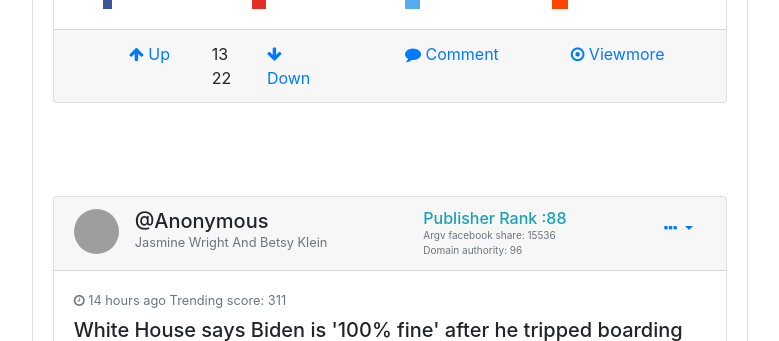
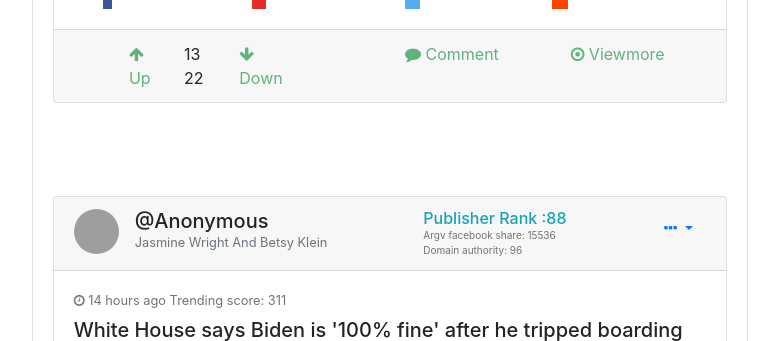
Before and after one commit to akatekhanh/Trendee, a Flask app: page /newsfeeds in a window 1280 px wide. Shown: the part 913-1254 px from the top of the page, without its empty margins (90-869 px from the left). Run offline with Flask 2, Linux system fonts and the light colour scheme; some libraries are stand-ins or nearby versions; grey boxes are pictures that could not be loaded.

Commit message:
Modify newsfeeds.html - color of button

```diff
--- a/templates/newsfeeds.html
+++ b/templates/newsfeeds.html
@@ -2,8 +2,8 @@
 
 {%block newsfeeds %}
 
-<div class="container-fluid gedf-wrapper" style="margin-top: 80px;" >
-    <div class="row" >
+<div class="container-fluid gedf-wrapper" style="margin-top: 80px;">
+    <div class="row">
         <div class="col-md-1 gedf-main"></div>
 
         <!-- <div class="col-md-3"> -->
@@ -199,14 +199,14 @@
                                     <div class="row">
                                         <div class="col-md-2 gedf-main">
                                         </div>
-                                        <div class="col-md-3  gedf-main">
-                                            <a href="#" class="card-link"><i class="fa fa-arrow-up"></i> Up</a>
+                                        <div class="col-md-2  gedf-main">
+                                            <a href="#" style="color: #60b27f" class="card-link"><i class="fa fa-arrow-up"></i> Up</a>
                                         </div>
                                         <div class="col-md-2 gedf-main">
                                             1322
                                         </div>
                                         <div class="col-md-3 gedf-main">
-                                            <a href="#" class="card-link"><i class="fa fa-arrow-down"></i> Down</a>
+                                            <a href="#" style="color: #60b27f" class="card-link"><i class="fa fa-arrow-down"></i> Down</a>
                                         </div>
                                         <div class="col-md-2 gedf-main">
                                         </div>
@@ -214,10 +214,10 @@
                                     </div>
                                 </div>
                                 <div class="col-md-3 gedf-main">
-                                    <a href="#" class="card-link"><i class="fa fa-comment"></i> Comment</a>
+                                    <a href="#" style="color: #60b27f" class="card-link"><i class="fa fa-comment"></i> Comment</a>
                                 </div>
                                 <div class="col-md-3 gedf-main">
-                                    <a href="#" class="card-link"><i class="fa fa-dot-circle-o"></i> Viewmore</a>
+                                    <a href="#" style="color: #60b27f" class="card-link"><i class="fa fa-dot-circle-o"></i> Viewmore</a>
                                 </div>
                             </div>
                         </div>
```
